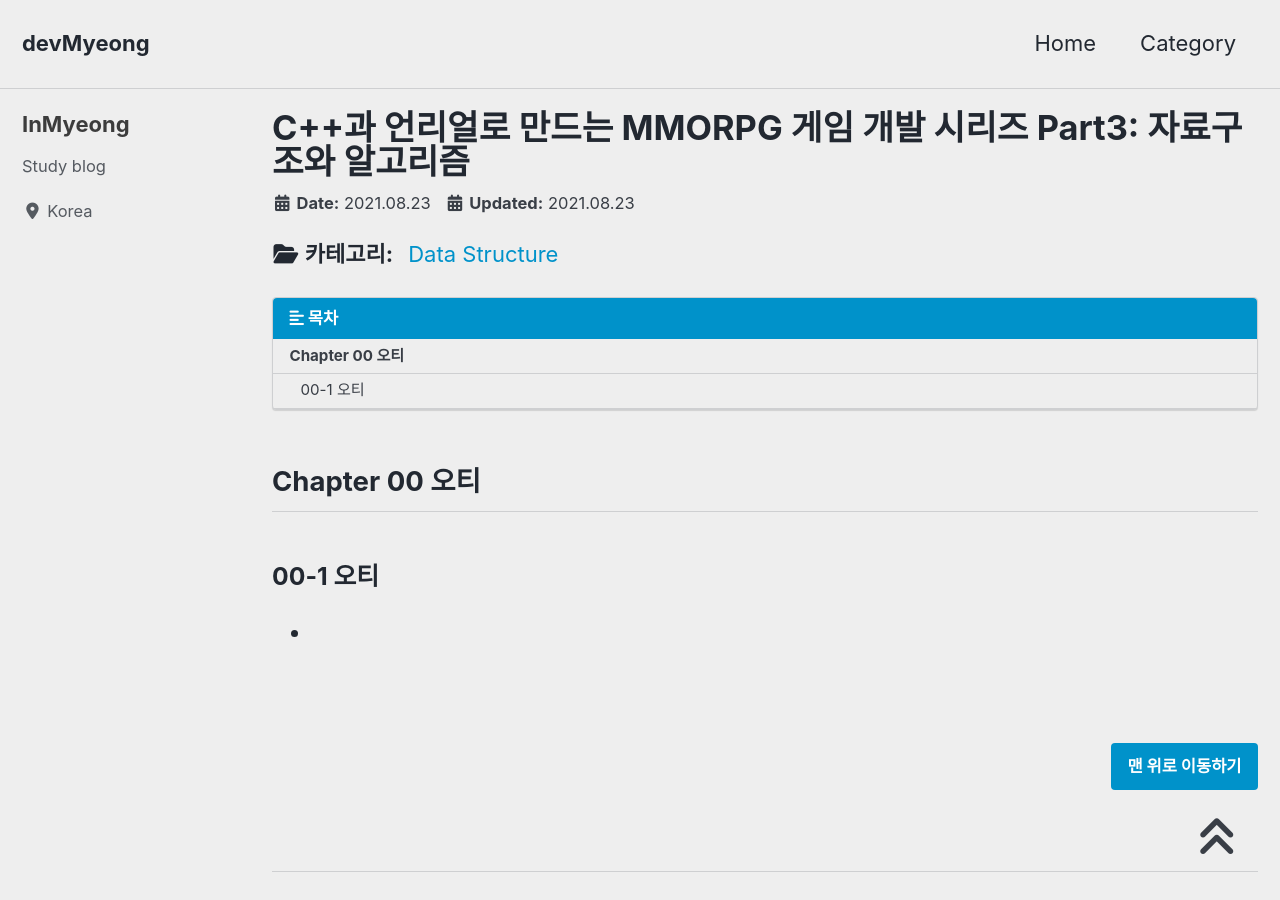
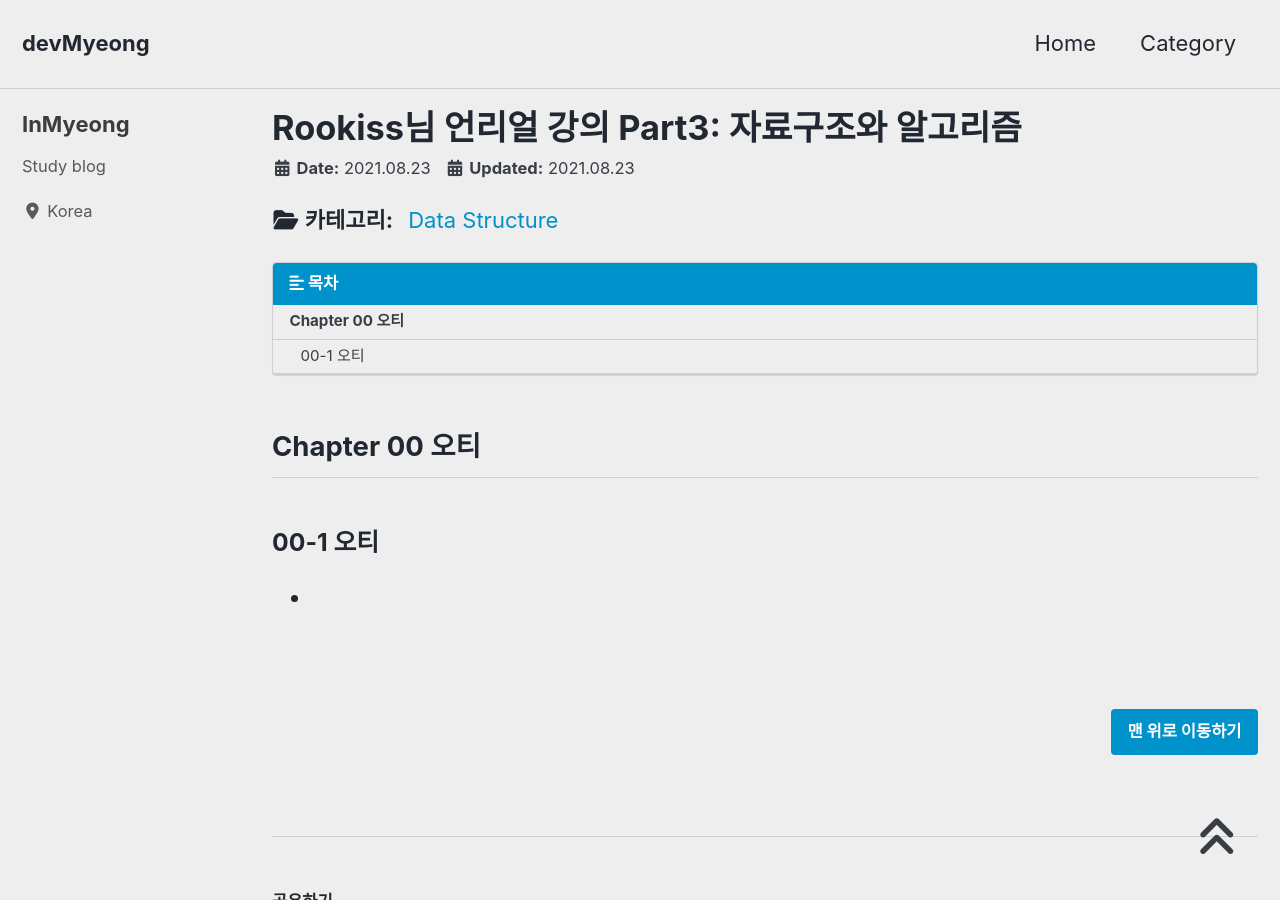
Before and after one commit to devMyeong/devMyeong.github.io, a Jekyll site: the page built from _posts/codingTest/2021-07-29-cpp.md, in a window 1280 px wide and 900 px high. Built offline with Jekyll 4.4.1, drawn with Linux system fonts in a browser that asks for light colours; cached includes are drawn as plain includes; nearby versions of some CDN libraries; some web fonts are replaced; comment, search, counter and statistics services are not loaded.

Commit message:
update ui

```diff
--- a/_posts/codingTest/2021-07-29-cpp.md
+++ b/_posts/codingTest/2021-07-29-cpp.md
@@ -1,5 +1,5 @@
 ---
-title:  "C++과 언리얼로 만드는 MMORPG 게임 개발 시리즈 Part3: 자료구조와 알고리즘"
+title:  "Rookiss님 언리얼 강의 Part3: 자료구조와 알고리즘"
 
 categories:
   - Data Structure
```
